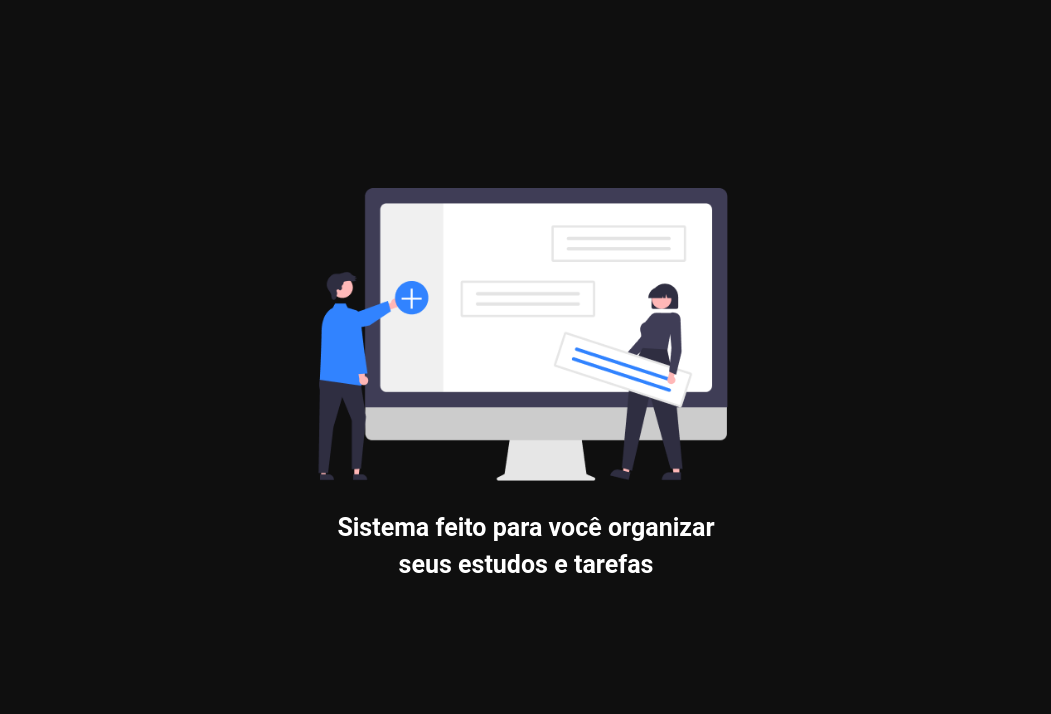
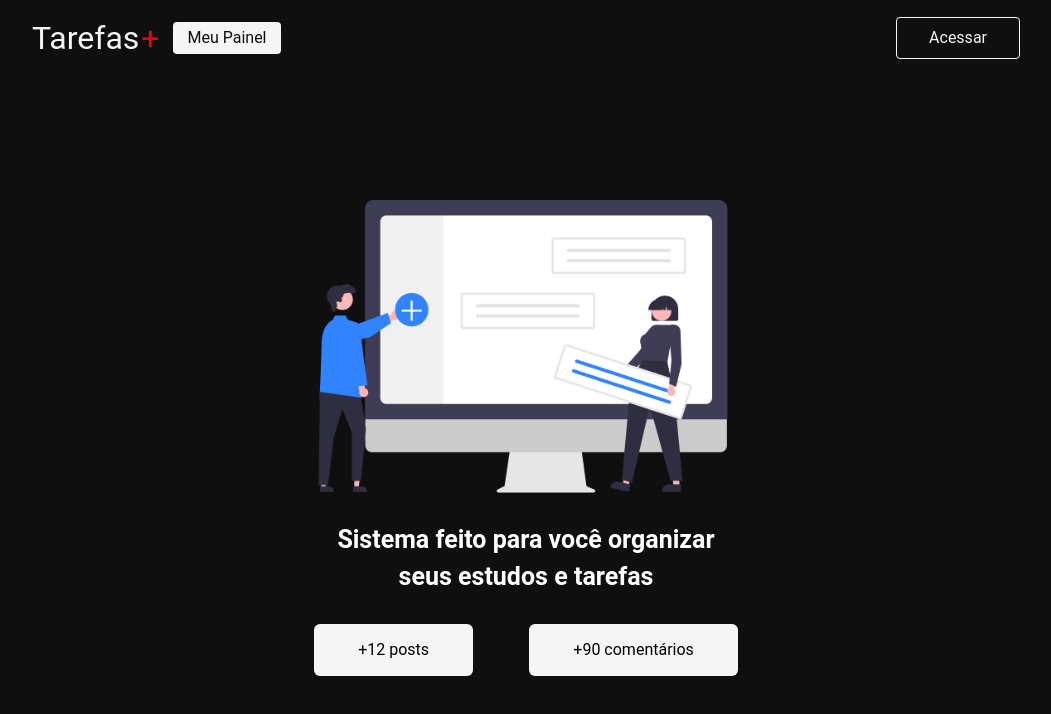
Before and after one commit to leandroofaria/tarefasplus, a Next.js app: page / in a window 1280 px wide. Shown: the top 714 px of the page, without its empty margins (114-1165 px from the left). Built offline with nearby package versions, Linux system fonts and the light colour scheme.

Commit message:
Criando Header

```diff
--- a/src/app/layout.tsx
+++ b/src/app/layout.tsx
@@ -1,5 +1,6 @@
 import type { Metadata } from "next";
 import "./globals.css";
+import Header from "@/components/header";
 
 
 export const metadata: Metadata = {
@@ -14,9 +15,12 @@
 }>) {
   return (
     <html lang="en">
-      <body>
-        {children}
-      </body>
+      <>
+        <body>
+          <Header/>
+          {children}
+        </body>
+      </>
     </html>
   );
 }
--- a/src/app/page.tsx
+++ b/src/app/page.tsx
@@ -19,6 +19,15 @@
 
         <h1 className={styles.title}>Sistema feito para você organizar <br/> seus estudos e tarefas</h1>
 
+        <div className={styles.infoContent}>
+          <section className={styles.box}>
+            <span>+12 posts</span>
+          </section>
+          <section className={styles.box}>
+            <span>+90 comentários</span>
+          </section>
+        </div>
+
       </main>
     </div>
   );
--- /dev/null
+++ b/src/components/header/index.tsx
@@ -0,0 +1,23 @@
+import styles from "./styles.module.css"
+import Link from "next/link"
+
+export default function Header () {
+    return (
+        <header className={styles.header}>
+            <section className={styles.content}>
+                <nav className={ styles.nav}>
+                    <Link href="/">
+                    <h1 className={styles.logo}>Tarefas<span>+</span></h1>
+                    </Link>
+                    <Link href={"/dashboard"} className={styles.link}>
+                        Meu Painel
+                    </Link>
+                </nav>
+
+                <button className={styles.loginButton}>
+                    Acessar
+                </button>
+            </section>
+        </header>
+    )
+}
--- /dev/null
+++ b/src/components/header/styles.module.css
@@ -0,0 +1,62 @@
+.header {
+    width: 100%;
+    height: 76px;
+    background-color: #0f0f0f;
+    display: flex;
+    align-items: center;
+    justify-content: center;
+
+}
+
+.content {
+    padding: 0px 18px;
+    width: 100%;
+    max-width: 1024px;
+    display: flex;
+    align-items: center;
+    justify-content: space-between;
+}
+
+.content a {
+    text-decoration: none;
+}
+
+.logo {
+    color: whitesmoke;
+    font-size: 32px;
+}
+
+.logo span {
+    color: #df0618;
+    padding-left: 2px;
+}
+
+.loginButton {
+    background: transparent;
+    padding: 8px 32px;
+    border-radius: 4px;
+    color: whitesmoke;
+    border: 1.5px solid whitesmoke;
+    cursor: pointer;
+    transition: 0.2s;
+}
+
+.loginButton:hover {
+    transform: scale(1.08);
+    background-color: whitesmoke;
+    color: #0f0f0f;
+    font-weight: bold;
+}
+
+.nav {
+    display: flex;
+    align-items: center;
+}
+
+.link {
+    background-color: whitesmoke;
+    color: #0f0f0f;
+    padding: 4px 14px;
+    border-radius: 4px;
+    margin: 0px 14px;
+}
--- a/src/styles/home.module.css
+++ b/src/styles/home.module.css
@@ -1,7 +1,7 @@
 .container {
     background-color: #0F0F0F;
     width: 100%;
-    height: 100vh;
+    height: calc(100vh - 76px);
     display: flex;
     justify-content: center;
     align-items: center;
@@ -30,3 +30,42 @@
     font-size: 25px;
     font-weight: bold;
 }
+
+.infoContent {
+    display: flex;
+    align-items: center;
+    justify-content: space-around;
+}
+
+.box {
+    background-color: whitesmoke;
+    padding: 14px 44px;
+    border-radius: 6px;
+    transition: transform 0.4s;
+}
+
+.box:hover {
+    transform: scale(1.08);
+
+}
+
+@media screen and (max-width:580px) {
+    .hero {
+        max-width: 80%;
+    }
+
+    .title {
+        font-size: 24px;
+    }
+
+    .infoContent {
+        flex-direction: column;
+    }
+
+    .box {
+        width: 80%;
+        margin-bottom: 14px;
+        text-align: center;
+    }
+
+}
```
Also changed, not shown: package.json (+4 -3 lines), 1 other file (tests, documents, lock files or other folders).
